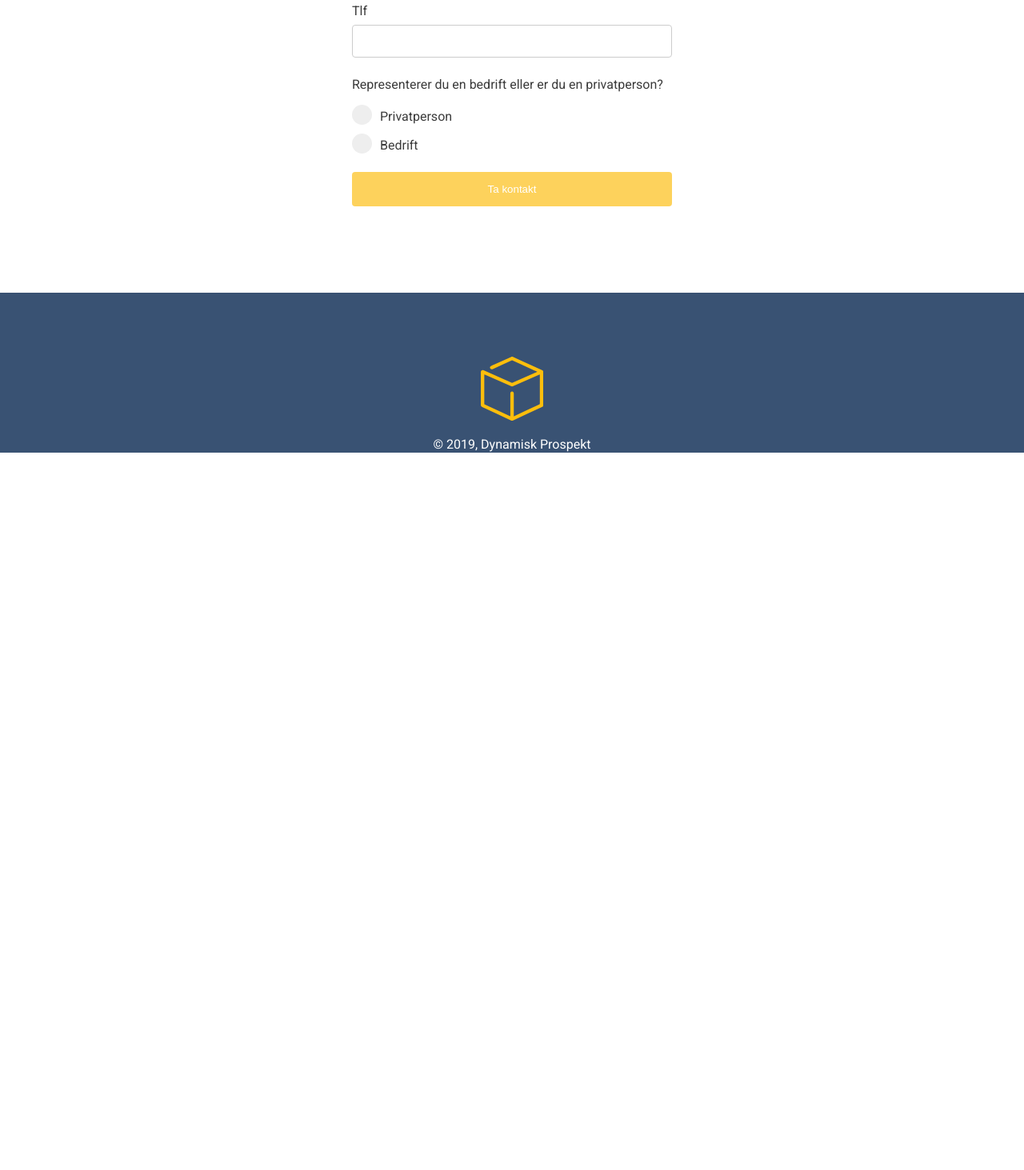
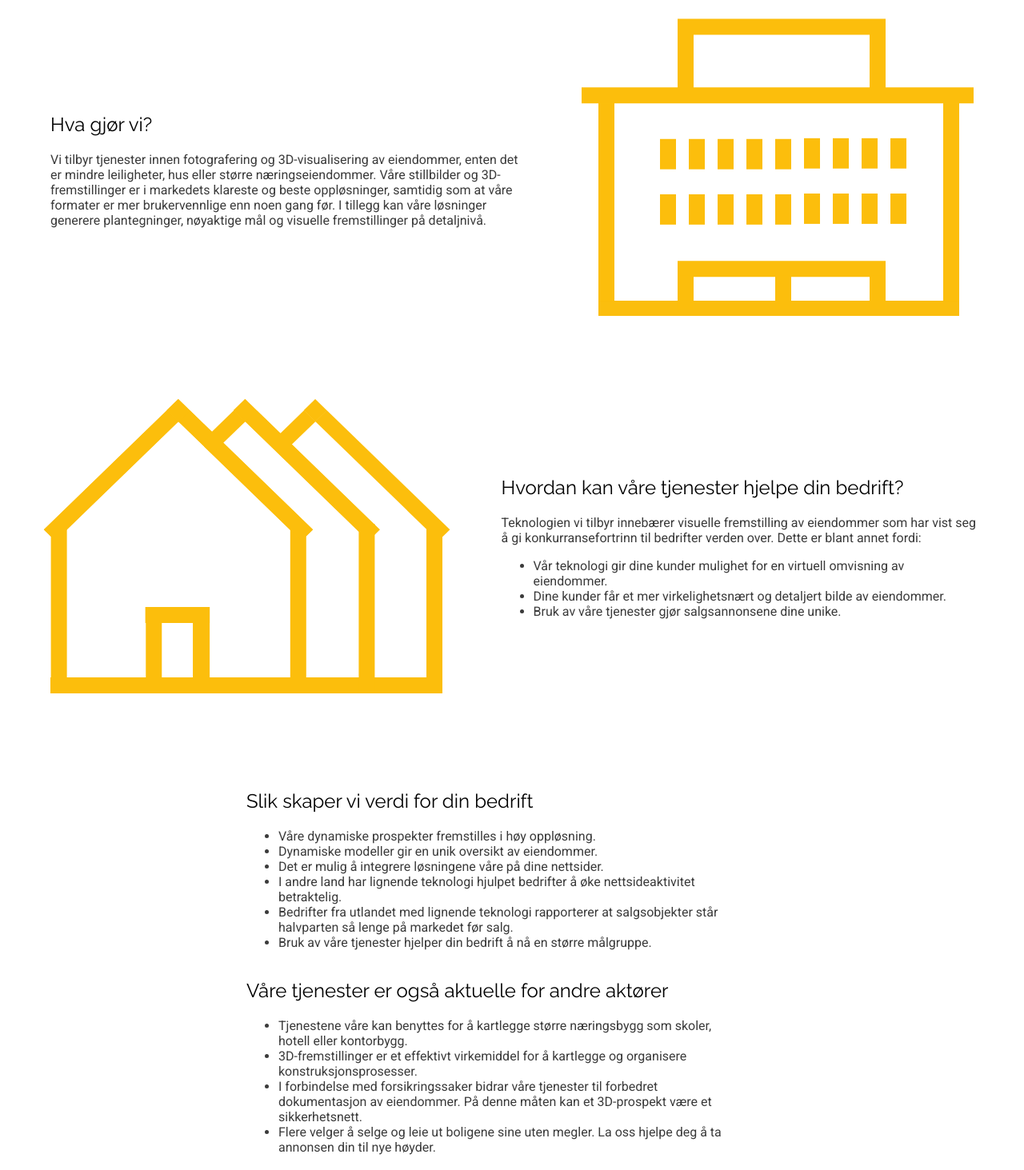
Before and after one commit to haavarop/dynamisk-prospekt, a Gatsby site: page / in a window 1280 px wide. Shown: the part 1280-2743 px from the top of the page at 80% size. Before the commit the page ends 1846 px from the top, so only its background shows below. Built offline with nearby package versions, Linux system fonts and the light colour scheme; Gatsby itself is replaced by a stand-in of ours.

Commit message:
Update index-page content

```diff
--- a/src/pages/index.js
+++ b/src/pages/index.js
@@ -4,29 +4,88 @@ import Container from "../components/Container"
 import Layout from "../components/layout"
 import TextContainer from "../components/TextContainer"
 import "../styles/global.scss"
+import Floorplan from "../components/Icons/floorplan"
+import ApartmentIcon from "../components/Icons/apartment"
+import HousesIcon from "../components/Icons/houses";
 
 export default () => (
   <Layout>
     <Container>
       <TextContainer
-        title={"Hvem er vi?"}
-        text={`Vi tilbyr tjenester innenfor 3D-visualisering og fotografering av eiendommer, alt fra mindre leiligheter
-               til større næringseiendommer. Med våre tjenester kan din bedrift få nøyaktige mål og visuelle
-               fremstillinger på detaljnivå, med stillbilder og dynamiske 3D-visualiseringer i markedets klareste
-               og beste oppløsninger. Enklere og bedre har det aldri vært. Se selv her:
-        `}
+        header
+        title={"Redefinert fotografering av eiendom - enkelt og greit"}
+      />
+      <iframe
+          width={600}
+          height={400}
+          src={`https://my.matterport.com/showcase-beta?m=VLNkBVFpBUT&play=1`}
+          allowFullScreen
+          allow={`vr`}
+          id={`showcase_iframe`}
+          title="3D-demo"
+        />
+    </Container>
+    <Container>
+      <Floorplan width={490} height={360}/>
+      <TextContainer
+        textRight
+        title={`Digital visning`}
+        text={`Tradisjonelle fotoløsninger og plantegninger har ikke forutsetninger for å fortelle hele historien om en eiendom.
+               Våre løsninger har det. Vi gir deg muligheten til å manøvrere deg rundt på en eiendom og se den i et som om det skulle være et dukkehus dukkehusperspektiv. Det er helt avgjørende for å forstå boligens struktur og kvalitet. `}
       />
     </Container>
     <Container>
-      <iframe
-        width={853}
-        height={480}
-        src={`https://my.matterport.com/showcase-beta?m=VLNkBVFpBUT&play=1`}
-        allowFullScreen
-        allow={`vr`}
-        id={`showcase_iframe`}
-        title="3D-demo"
+      <TextContainer
+        title={`Hva gjør vi?`}
+        text = {`
+        Vi tilbyr tjenester innen fotografering og 3D-visualisering av eiendommer, enten det er mindre leiligheter, hus eller større næringseiendommer.
+        Våre stillbilder og 3D-fremstillinger er i markedets klareste og beste oppløsninger, samtidig som at våre formater er mer brukervennlige enn noen gang før. I tillegg kan våre løsninger generere plantegninger, nøyaktige mål og visuelle fremstillinger på detaljnivå.`}
       />
+      <div className="no-mobile">
+        <ApartmentIcon width={490} height={372}/>
+      </div>
+    </Container>
+    <Container>
+      <HousesIcon width={490} height={354}/>
+      <TextContainer
+        textRight
+        title={`Hvordan kan våre tjenester hjelpe din bedrift?`}
+        text={`Teknologien vi tilbyr innebærer visuelle fremstilling av eiendommer
+        som har vist seg å gi konkurransefortrinn til bedrifter verden over.
+        Dette er blant annet fordi: `}
+        list={[
+          `Vår teknologi gir dine kunder mulighet for en virtuell omvisning av eiendommer.`,
+          `Dine kunder får et mer virkelighetsnært og detaljert bilde av eiendommer.`,
+          `Bruk av våre tjenester gjør salgsannonsene dine unike.`,
+        ]}
+      />
+    </Container>
+    <Container>
+      <TextContainer
+        textTop
+        title={`Slik skaper vi verdi for din bedrift`}
+        list={[
+          `Våre dynamiske prospekter fremstilles i høy oppløsning.`,
+          `Dynamiske modeller gir en unik oversikt av eiendommer.`,
+          `Det er mulig å integrere løsningene våre på dine nettsider.`,
+          `I andre land har lignende teknologi hjulpet bedrifter å øke nettsideaktivitet betraktelig.`,
+          `Bedrifter fra utlandet med lignende teknologi rapporterer at salgsobjekter står halvparten så lenge på markedet før salg.`,
+          `Bruk av våre tjenester hjelper din bedrift å nå en større målgruppe.`
+        ]}
+      />
+      <TextContainer
+        textTop
+        title={`Våre tjenester er også aktuelle for andre aktører`}
+        list={[
+          `Tjenestene våre kan benyttes for å kartlegge større næringsbygg som skoler, hotell eller kontorbygg.`,
+          `3D-fremstillinger er et effektivt virkemiddel for å kartlegge og organisere konstruksjonsprosesser.`,
+          `I forbindelse med forsikringssaker bidrar våre tjenester til forbedret dokumentasjon av eiendommer. På denne måten kan et 3D-prospekt være et sikkerhetsnett.`,
+          `Flere velger å selge og leie ut boligene sine uten megler. La oss hjelpe deg å ta annonsen din til nye høyder.`
+        ]}
+      />
+    </Container>
+    <Container>
+      <h3 style={{ maxWidth:"600px" }}>Dessuten har vi konkurransedyktige priser, og vi strekker oss så langt som nødvendig for å gjøre våre kunder 100% fornøyd.</h3>
     </Container>
     <Container>
       <ContactForm />
```
